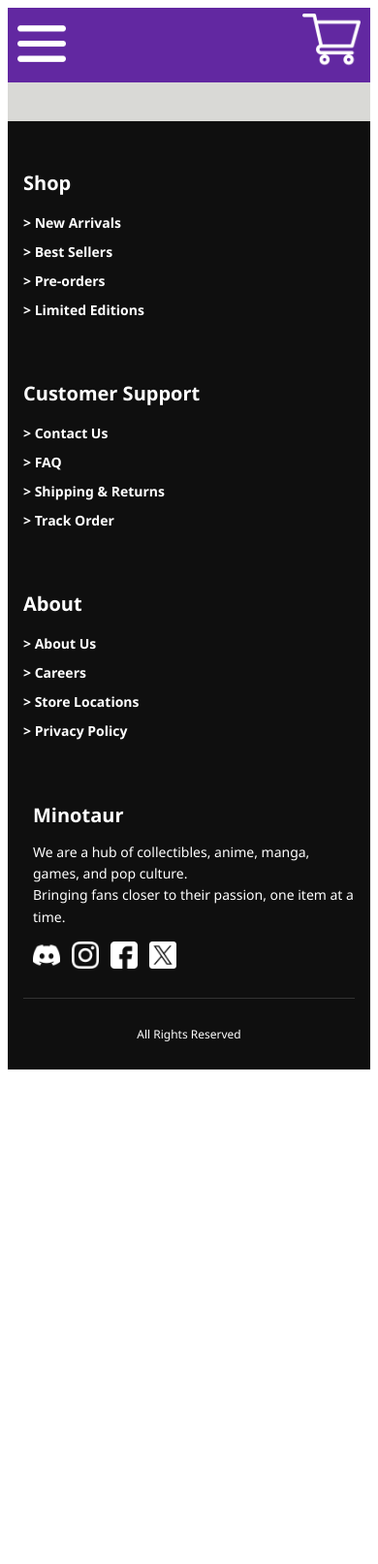
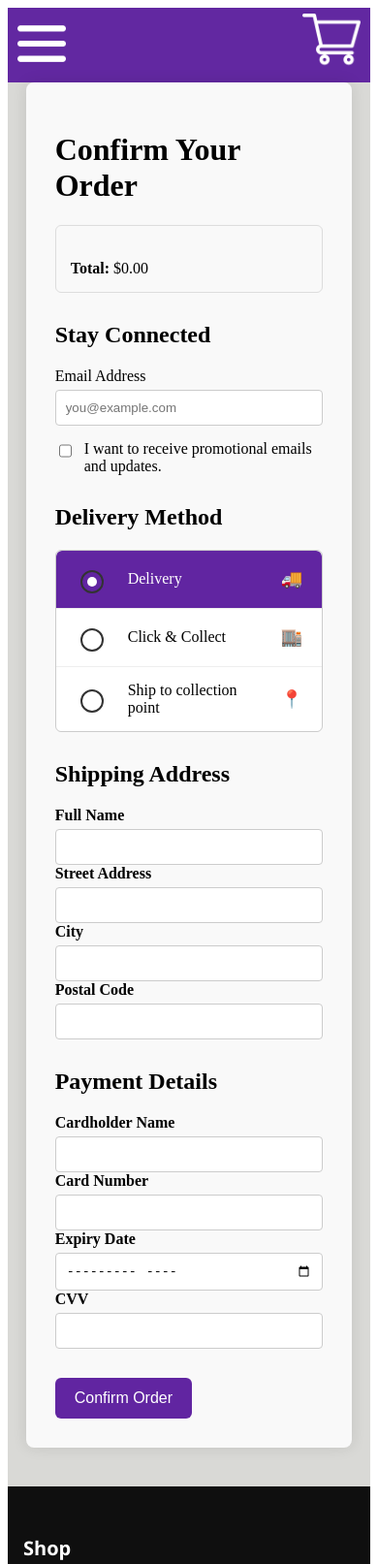
Before and after one commit to ZhengyangLin/INFO20005A3, a plain HTML site: page purchaseConfirm.html in a window 390 px wide. Shown: the top 1613 px of the page at 97% size. Before the commit the page ends 1111 px from the top, so only its background shows below. Drawn offline with Linux system fonts and the light colour scheme.

Commit message:
add confirm page

```diff
--- a/css/cart.css
+++ b/css/cart.css
@@ -315,7 +315,7 @@
   }
 }
 
-/* Dynamic effects for check out and continue icon */
+/* Dynamic effects for check out and continue btn */
 .checkout {
   border: 1px solid #F46969;
   box-shadow: 0 4px 12px rgba(0, 0, 0, 0.15);
--- a/css/purchaseConfirm.css
+++ b/css/purchaseConfirm.css
@@ -0,0 +1,183 @@
+.container {
+  max-width: 800px;
+  margin: auto;
+  padding: 30px;
+  background-color: #f9f9f9;
+  border-radius: 8px;
+  box-shadow: 0 0 15px rgba(0, 0, 0, 0.1);
+}
+
+h2 {
+  margin-top: 30px;
+}
+
+form label {
+  display: block;
+  margin-top: 0;
+  font-weight: bold;
+}
+
+input,
+textarea {
+  width: 100%;
+  padding: 10px;
+  margin-top: 5px;
+  border-radius: 4px;
+  border: 1px solid #ccc;
+  box-sizing: border-box;
+}
+
+input[type="email"] {
+  width: 100%;
+  padding: 10px;
+  margin-top: 5px;
+  border-radius: 4px;
+  border: 1px solid #ccc;
+  box-sizing: border-box;
+}
+
+.order-summary {
+  background: #f9f9f9;
+  padding: 15px;
+  border: 1px solid #ddd;
+  border-radius: 6px;
+  margin-top: 20px;
+}
+
+.submit-btn {
+  margin-top: 30px;
+  background-color: #6125A1;
+  color: white;
+  border: none;
+  padding: 12px 20px;
+  font-size: 16px;
+  border-radius: 6px;
+  cursor: pointer;
+}
+
+.submit-btn:hover {
+  background-color: #4e1c80;
+}
+
+.checkbox-wrapper {
+  margin-top: 15px;
+  display: flex;
+  align-items: flex-start;
+  gap: 10px;
+}
+
+.checkbox-wrapper input[type="checkbox"] {
+  margin-top: 3px;
+  width: 16px;
+  height: 16px;
+}
+
+
+.delivery-options {
+  display: flex;
+  flex-direction: column;
+  border: 1px solid #ccc;
+  border-radius: 6px;
+  overflow: hidden;
+  margin: 0;
+  padding: 0;
+}
+
+.delivery-option {
+  display: flex;
+  align-items: center;
+  justify-content: space-between;
+  gap: 15px;
+  padding: 15px 20px;
+  font-size: 16px;
+  cursor: pointer;
+  transition: background-color 0.3s ease, color 0.3s ease;
+  background-color: #fff;
+  color: #000;
+  border: none;
+  border-top: 1px solid #eee;
+}
+
+.delivery-option:first-child {
+  border-top: none;
+  border-top-left-radius: 6px;
+  border-top-right-radius: 6px;
+}
+
+.delivery-option:last-child {
+  border-bottom-left-radius: 6px;
+  border-bottom-right-radius: 6px;
+}
+
+.delivery-option input[type="radio"] {
+  appearance: none;
+  width: 18px;
+  height: 18px;
+  border: 2px solid #333;
+  border-radius: 50%;
+  margin-right: 10px;
+  flex-shrink: 0;
+  position: relative;
+  display: inline-block;
+}
+
+.delivery-option input[type="radio"]:checked::before {
+  content: "";
+  position: absolute;
+  top: 50%;
+  left: 50%;
+  width: 10px;
+  height: 10px;
+  background: #fff;
+  border-radius: 50%;
+  transform: translate(-50%, -50%);
+  display: block;
+}
+
+
+.delivery-option:has(input[type="radio"]:checked) {
+  background-color: #6125A1;
+  color: #fff;
+}
+
+.delivery-option:has(input[type="radio"]:checked) .icon {
+  color: #fff;
+}
+
+.method-label {
+  flex-grow: 1;
+  font-weight: normal;
+}
+
+.icon {
+  font-size: 18px;
+  color: #000;
+}
+
+.delivery-option:hover {
+  background-color: #eee;
+}
+
+
+
+#pickup-section input[type="text"],
+#pickup-section input[type="datetime-local"] {
+  display: block;
+  margin: 10px auto;
+  max-width: 300px;
+}
+
+#pickup-section label {
+  display: block;
+  text-align: center;
+  margin-top: 20px;
+  font-weight: bold;
+}
+
+#pickup-section .pickup-note {
+  text-align: center;
+  color: #444;
+  margin-top: 15px;
+  font-size: 14px;
+  font-style: italic;
+}
--- /dev/null
+++ b/js/confirm.js
@@ -0,0 +1,144 @@
+function renderOrderSummary() {
+  const containers = document.querySelectorAll('.order-summary');
+  const cart = JSON.parse(localStorage.getItem('cart')) || {};
+  let total = 0;
+  let html = '';
+
+  for (const [name, item] of Object.entries(cart)) {
+    total += item.price * item.quantity;
+    html += `
+      <div class="cart-item" style="
+        display: flex;
+        justify-content: space-between;
+        align-items: center;
+        gap: 16px;
+        margin-bottom: 20px;
+      ">
+        <div style="flex: 1;">
+          <div><strong>Product:</strong> ${name}</div>
+          <div><strong>Price:</strong> $${item.price}</div>
+          <div><strong>Quantity:</strong> ${item.quantity}</div>
+          <div><strong>Subtotal:</strong> $${(item.price * item.quantity).toFixed(2)}</div>
+        </div>
+        <div style="width: 100px; flex-shrink: 0;">
+          <img src="${item.image}" alt="${name}" style="width: 100%; border-radius: 8px;" />
+        </div>
+      </div>
+      <hr/>
+    `;
+  }
+
+  html += `<div style="margin-top: 20px;"><strong>Total:</strong> $${total.toFixed(2)}</div>`;
+  containers.forEach(container => (container.innerHTML = html));
+}
+
+function setupFormSubmitHandler() {
+  document.querySelectorAll(".submit-btn").forEach(button => {
+    button.addEventListener("click", function (e) {
+      e.preventDefault();
+      alert("Your order has been submitted successfully! 😀");
+    });
+  });
+}
+
+function updateDeliverySections() {
+  document.querySelectorAll("form.checkout-form").forEach(form => {
+    const selected = form.querySelector('input[name="deliveryMethod"]:checked')?.value;
+    const deliverySection = form.querySelector('#delivery-section');
+    const pickupSection = form.querySelector('#pickup-section');
+
+    if (deliverySection)
+      deliverySection.style.display = (selected === 'delivery' || selected === 'point') ? 'block' : 'none';
+
+    if (pickupSection)
+      pickupSection.style.display = selected === 'pickup' ? 'block' : 'none';
+  });
+}
+
+function setupDeliveryToggle() {
+  document.querySelectorAll("form.checkout-form").forEach(form => {
+    form.querySelectorAll('input[name="deliveryMethod"]').forEach(radio => {
+      radio.addEventListener('change', () => {
+        updateDeliverySections();
+        syncRadioBetweenForms(radio.value);
+      });
+    });
+  });
+
+  updateDeliverySections();
+}
+
+function syncForms() {
+  const forms = document.querySelectorAll("form.checkout-form");
+  if (forms.length < 2) return;
+
+  const [formA, formB] = forms;
+
+  function syncField(name) {
+    const inputA = formA.querySelector(`[name="${name}"]`);
+    const inputB = formB.querySelector(`[name="${name}"]`);
+    if (inputA && inputB) {
+      inputA.addEventListener('input', () => inputB.value = inputA.value);
+      inputB.addEventListener('input', () => inputA.value = inputB.value);
+    }
+  }
+
+  const fieldNames = [
+    'email', 'name', 'address', 'city', 'zip',
+    'pickup-name', 'pickup-time',
+    'cardname', 'cardnumber', 'expiry', 'cvv'
+  ];
+  fieldNames.forEach(syncField);
+
+  const cbA = formA.querySelector('#subscribe');
+  const cbB = formB.querySelector('#subscribe');
+  if (cbA && cbB) {
+    cbA.addEventListener('change', () => cbB.checked = cbA.checked);
+    cbB.addEventListener('change', () => cbA.checked = cbB.checked);
+  }
+
+  ['delivery', 'pickup', 'point'].forEach(value => {
+    const rA = formA.querySelector(`input[name="deliveryMethod"][value="${value}"]`);
+    const rB = formB.querySelector(`input[name="deliveryMethod"][value="${value}"]`);
+    if (rA && rB) {
+      rA.addEventListener('change', () => {
+        if (rA.checked) {
+          rB.checked = true;
+          updateDeliverySections();
+        }
+      });
+      rB.addEventListener('change', () => {
+        if (rB.checked) {
+          rA.checked = true;
+          updateDeliverySections();
+        }
+      });
+    }
+  });
+}
+
+function syncRadioBetweenForms(value) {
+  document.querySelectorAll(`input[name="deliveryMethod"][value="${value}"]`).forEach(input => {
+    input.checked = true;
+  });
+  updateDeliverySections();
+}
+
+function setupViewportObserver() {
+  let lastWidth = window.innerWidth;
+  window.addEventListener('resize', () => {
+    if ((lastWidth < 1024 && window.innerWidth >= 1024) ||
+        (lastWidth >= 1024 && window.innerWidth < 1024)) {
+      updateDeliverySections();
+    }
+    lastWidth = window.innerWidth;
+  });
+}
+
+window.addEventListener("load", () => {
+  renderOrderSummary();
+  setupFormSubmitHandler();
+  setupDeliveryToggle();
+  setupViewportObserver();
+  syncForms();
+});
--- a/purchaseConfirm.html
+++ b/purchaseConfirm.html
@@ -3,7 +3,7 @@
 <head>
   <meta charset="UTF-8" />
   <meta name="viewport" content="width=device-width, initial-scale=1.0" />
-  <title>homepage</title>
+  <title>confirm</title>
   <link rel="stylesheet" href="./css/res.css" />
   <link rel="stylesheet" href="./css/purchaseConfirm.css" />
 </head>
@@ -30,9 +30,86 @@
 
     <div class="page-content">
       <div class="page-wrapper">
+        <div class="container">
+    <h1>Confirm Your Order</h1>
+
+    <div class="order-summary"></div>
+
+    <h2>Stay Connected</h2>
+    <label for="email">Email Address</label>
+    <input type="email" id="email" name="email" placeholder="you@example.com" required />
+
+    <div class="checkbox-wrapper">
+      <input type="checkbox" id="subscribe" name="subscribe" />
+      <label for="subscribe">I want to receive promotional emails and updates.</label>
+    </div>
+
+    <form class="checkout-form">
+      <h2>Delivery Method</h2>
+      <div class="delivery-options">
+        <label class="delivery-option">
+          <input type="radio" name="deliveryMethod" value="delivery" checked />
+          <span class="method-label">Delivery</span>
+          <span class="icon">🚚</span>
+        </label>
+
+        <label class="delivery-option">
+          <input type="radio" name="deliveryMethod" value="pickup" />
+          <span class="method-label">Click & Collect</span>
+          <span class="icon">🏬</span>
+        </label>
+
+        <label class="delivery-option">
+          <input type="radio" name="deliveryMethod" value="point" />
+          <span class="method-label">Ship to collection point</span>
+          <span class="icon">📍</span>
+        </label>
+      </div>
+
+      <div id="delivery-section">
+        <h2>Shipping Address</h2>
+        <label for="name">Full Name</label>
+        <input type="text" id="name" name="name" required />
+
+        <label for="address">Street Address</label>
+        <input type="text" id="address" name="address" required />
+
+        <label for="city">City</label>
+        <input type="text" id="city" name="city" required />
+
+        <label for="zip">Postal Code</label>
+        <input type="text" id="zip" name="zip" required />
+      </div>
+
+      <div id="pickup-section" style="display: none;">
+        <h2>Pickup Information</h2>
+
+        <label for="pickup-name">Pickup Person's Name</label>
+        <input type="text" id="pickup-name" name="pickup-name" required />
+
+        <label for="pickup-time">Pickup Time</label>
+        <input type="datetime-local" id="pickup-time" name="pickup-time" required />
+
+        <p class="pickup-note">※ Please bring a valid ID to collect your order.</p>
+      </div>
+
+      <h2>Payment Details</h2>
+      <label for="cardname">Cardholder Name</label>
+      <input type="text" id="cardname" name="cardname" required />
+
+      <label for="cardnumber">Card Number</label>
+      <input type="text" id="cardnumber" name="cardnumber" maxlength="16" required />
+
+      <label for="expiry">Expiry Date</label>
+      <input type="month" id="expiry" name="expiry" required />
+
+      <label for="cvv">CVV</label>
+      <input type="text" id="cvv" name="cvv" maxlength="4" required />
+        <button type="submit" class="submit-btn">Confirm Order</button>
 
 
-
+    </form>
+  </div>
       </div>
     </div>
 
@@ -100,12 +177,85 @@
 
     <div class="page-content">
       <div class="page-wrapper">
+        <div class="container">
+    <h1>Confirm Your Order</h1>
 
+    <div class="order-summary"></div>
 
+    <h2>Stay Connected</h2>
+    <label for="email">Email Address</label>
+    <input type="email" id="email" name="email" placeholder="you@example.com" required />
 
+    <div class="checkbox-wrapper">
+      <input type="checkbox" id="subscribe" name="subscribe" />
+      <label for="subscribe">I want to receive promotional emails and updates.</label>
+    </div>
 
+    <form class="checkout-form">
+      <h2>Delivery Method</h2>
+      <div class="delivery-options">
+        <label class="delivery-option">
+          <input type="radio" name="deliveryMethod" value="delivery" checked />
+          <span class="method-label">Delivery</span>
+          <span class="icon">🚚</span>
+        </label>
 
+        <label class="delivery-option">
+          <input type="radio" name="deliveryMethod" value="pickup" />
+          <span class="method-label">Click & Collect</span>
+          <span class="icon">🏬</span>
+        </label>
 
+        <label class="delivery-option">
+          <input type="radio" name="deliveryMethod" value="point" />
+          <span class="method-label">Ship to collection point</span>
+          <span class="icon">📍</span>
+        </label>
+      </div>
+
+      <div id="delivery-section">
+        <h2>Shipping Address</h2>
+        <label for="name">Full Name</label>
+        <input type="text" id="name" name="name" required />
+
+        <label for="address">Street Address</label>
+        <input type="text" id="address" name="address" required />
+
+        <label for="city">City</label>
+        <input type="text" id="city" name="city" required />
+
+        <label for="zip">Postal Code</label>
+        <input type="text" id="zip" name="zip" required />
+      </div>
+
+      <div id="pickup-section" style="display: none;">
+        <h2>Pickup Information</h2>
+
+        <label for="pickup-name">Pickup Person's Name</label>
+        <input type="text" id="pickup-name" name="pickup-name" required />
+
+        <label for="pickup-time">Pickup Time</label>
+        <input type="datetime-local" id="pickup-time" name="pickup-time" required />
+
+        <p class="pickup-note">※ Please bring a valid ID to collect your order.</p>
+      </div>
+
+      <h2>Payment Details</h2>
+      <label for="cardname">Cardholder Name</label>
+      <input type="text" id="cardname" name="cardname" required />
+
+      <label for="cardnumber">Card Number</label>
+      <input type="text" id="cardnumber" name="cardnumber" maxlength="16" required />
+
+      <label for="expiry">Expiry Date</label>
+      <input type="month" id="expiry" name="expiry" required />
+
+      <label for="cvv">CVV</label>
+      <input type="text" id="cvv" name="cvv" maxlength="4" required />
+
+      <button type="submit" class="submit-btn">Confirm Order</button>
+    </form>
+  </div>
       </div>
     </div>
 
@@ -184,5 +334,6 @@
 
 
 </body>
+  <script src="./js/confirm.js"></script>
   <script src="./js/res.js"></script>
 </html>
```
Also changed, not shown: cart.html (+4 -3 lines), css/res.css (line endings or trailing spaces).
